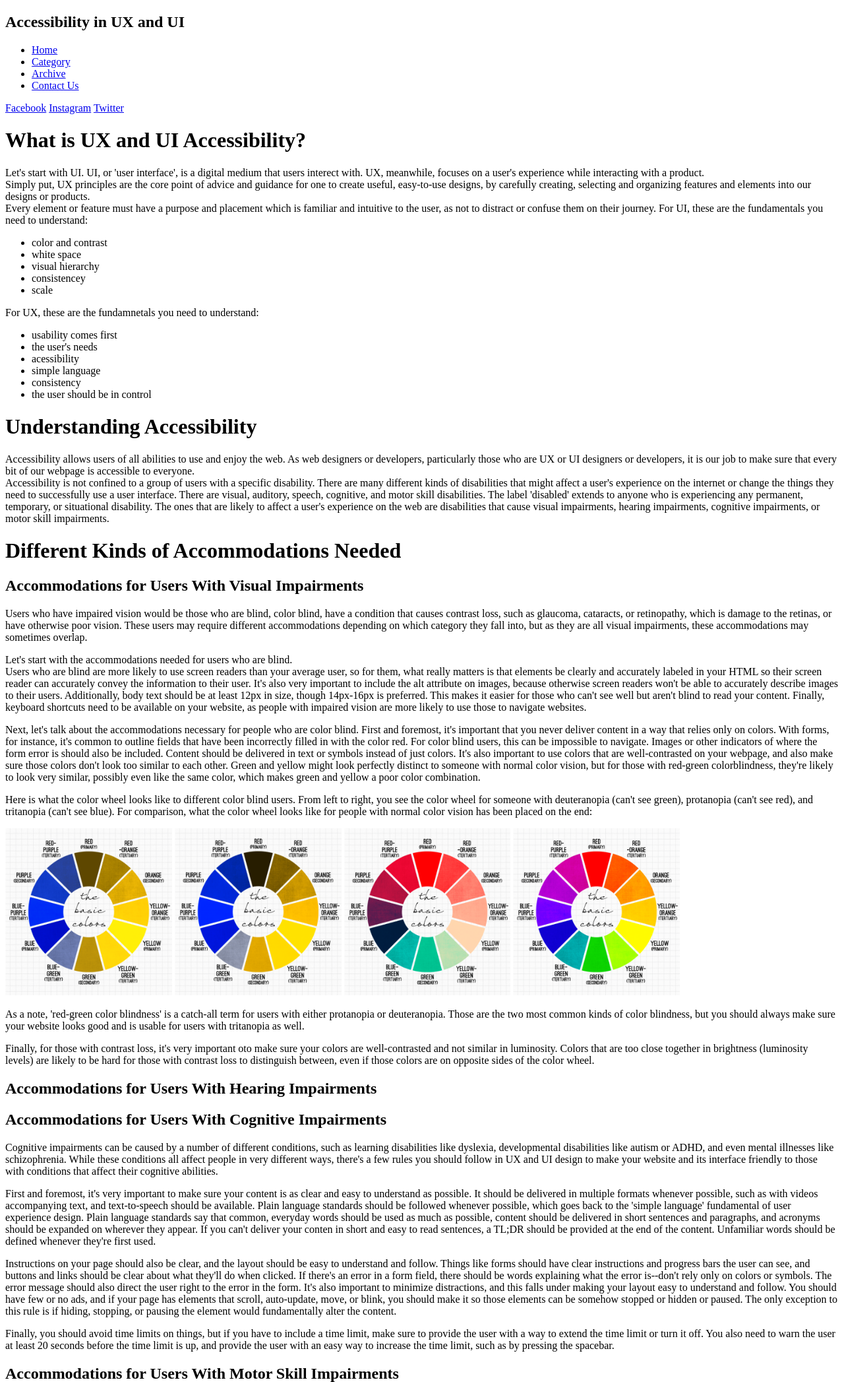
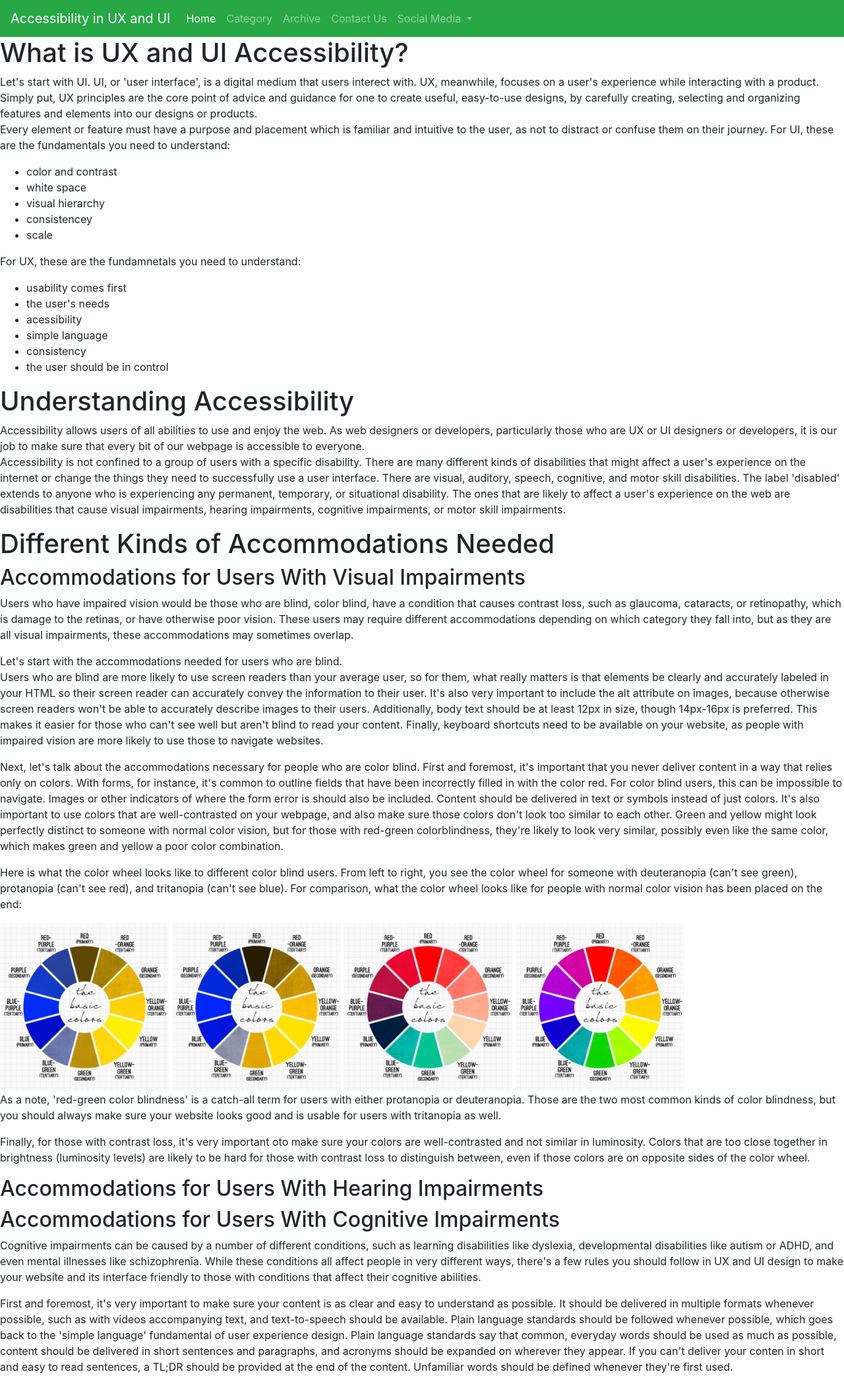
Before and after one commit to juniperhaven/web-page-project, a plain HTML site: page index.html in a window 1280 px wide. Shown: the top 2094 px of the page at 66% size. Drawn offline with nearby package versions, Linux system fonts and the light colour scheme.

Commit message:
added nav bar styling

```diff
--- a/assets/css/style.css
+++ b/assets/css/style.css
@@ -1,3 +1,7 @@
 .color-wheel {
     width: 20%;
 }
+
+.nav.navbar-nav.navbar-right li a {
+    color: white;
+}
--- a/index.html
+++ b/index.html
@@ -1,55 +1,71 @@
 <!DOCTYPE html>
 <html lang="en">
   <head>
-        <meta charset="UTF-8">
-        <meta name="viewport" content="width=device-width, initial-scale=1.0">
+
+    <meta charset="UTF-8" />
+    <meta name="viewport" content="width=device-width, initial-scale=1.0" />
     <title>Accessibilty in UX and UI</title>
-        <meta property="title" content="UX Design Principles">
-        <link rel="stylesheet" href="assets/css/style.css">
+    <meta property="title" content="UX Design Principles" />
+    <link rel="stylesheet" href="https://stackpath.bootstrapcdn.com/bootstrap/4.3.1/css/bootstrap.min.css" integrity="sha384-ggOyR0iXCbMQv3Xipma34MD+dH/1fQ784/j6cY/iJTQUOhcWr7x9JvoRxT2MZw1T" crossorigin="anonymous">
+    <link rel="stylesheet" href="assets/css/style.css" />
+
   </head>
 
   <body>
     <header>
       <!-- navigation -->
-            <nav class="nav">
-                <div class="nav-menu flex-row">
-                    <div class="nav-brand">
-                        <h1 class="text-gray">Accessibility in UX and UI</h1>
+      <nav class="navbar navbar-expand-lg navbar-dark bg-success">
+        <a class="navbar-brand" href="#">Accessibility in UX and UI</a>
+        <button class="navbar-toggler" type="button" data-toggle="collapse" data-target="#navbarNavDropdown" aria-controls="navbarNavDropdown" aria-expanded="false" aria-label="Toggle navigation">
+          <span class="navbar-toggler-icon"></span>
+        </button>
+        <div class="collapse navbar-collapse" id="navbarNavDropdown">
+          <ul class="navbar-nav">
+            <li class="nav-item active">
+              <a class="nav-link" href="#">Home <span class="sr-only">(current)</span></a>
+            </li>
+            <li class="nav-item">
+              <a class="nav-link" href="#">Category</a>
+            </li>
+            <li class="nav-item">
+              <a class="nav-link" href="#">Archive</a>
+            </li>
+            <li class="nav-item">
+                <a class="nav-link" href="#">Contact Us</a>
+              </li>
+            <li class="nav-item dropdown">
+              <a class="nav-link dropdown-toggle" href="#" id="navbarDropdownMenuLink" data-toggle="dropdown" aria-haspopup="true" aria-expanded="false">
+                Social Media
+              </a>
+              <div class="dropdown-menu" aria-labelledby="navbarDropdownMenuLink">
+                <a class="dropdown-item" href="#">Facebook</a>
+                <a class="dropdown-item" href="#">Instagram</a>
+                <a class="dropdown-item" href="#">Twitter</a>
               </div>
-                    <div>
-                        <ul class="nav-items">
-                            <li class="nav link">
-                            <a href="#" >Home</a>
-                            </li>
-                            <li class="nav link">
-                            <a href="#" >Category</a>
-                            </li>
-                            <li class="nav link">
-                            <a href="#" >Archive</a>
-                            </li>
-                            <li class="nav link">
-                            <a href="#" >Contact Us</a>
             </li>
           </ul>
         </div>
-                    <div class="social text-gray">
-                        <a href="#">Facebook</a>
-                        <a href="#">Instagram</a>
-                        <a href="#">Twitter</a>
-                    </div>
-                </div>
       </nav>
+</header>
 <!-- navigation -->
-        </header>
-
 <main>
       <h1>What is UX and UI Accessibility?</h1>
-            <p>Let's start with UI. UI, or 'user interface', is a digital medium that users interect with. UX, meanwhile, focuses on a user's experience while interacting with a product.<br>Simply put, UX principles are the core point of advice and guidance for one to create useful, easy-to-use designs, by carefully creating, selecting and organizing features and elements into our designs or products.<br>Every element or feature must have a purpose and placement which is familiar and intuitive to the user, as not to distract or confuse them on their journey. For UI, these are the fundamentals you need to understand:</p>
+      <p>
+        Let's start with UI. UI, or 'user interface', is a digital medium that
+        users interect with. UX, meanwhile, focuses on a user's experience while
+        interacting with a product.<br />Simply put, UX principles are the core
+        point of advice and guidance for one to create useful, easy-to-use
+        designs, by carefully creating, selecting and organizing features and
+        elements into our designs or products.<br />Every element or feature
+        must have a purpose and placement which is familiar and intuitive to the
+        user, as not to distract or confuse them on their journey. For UI, these
+        are the fundamentals you need to understand:
+      </p>
       <div>
         <ul>
           <li>color and contrast</li>
           <li>white space</li>
-                    <li>visual hierarchy </li>
+          <li>visual hierarchy</li>
           <li>consistencey</li>
           <li>scale</li>
         </ul>
@@ -67,31 +83,157 @@
       </div>
 
       <h1>Understanding Accessibility</h1>
-            <p>Accessibility allows users of all abilities to use and enjoy the web. As web designers or developers, particularly those who are UX or UI designers or developers, it is our job to make sure that every bit of our webpage is accessible to everyone.<br>Accessibility is not confined to a group of users with a specific disability. There are many different kinds of disabilities that might affect a user's experience on the internet or change the things they need to successfully use a user interface. There are visual, auditory, speech, cognitive, and motor skill disabilities. The label 'disabled' extends to anyone who is experiencing any permanent, temporary, or situational disability. The ones that are likely to affect a user's experience on the web are disabilities that cause visual impairments, hearing impairments, cognitive impairments, or motor skill impairments.</p>
+      <p>
+        Accessibility allows users of all abilities to use and enjoy the web. As
+        web designers or developers, particularly those who are UX or UI
+        designers or developers, it is our job to make sure that every bit of
+        our webpage is accessible to everyone.<br />Accessibility is not
+        confined to a group of users with a specific disability. There are many
+        different kinds of disabilities that might affect a user's experience on
+        the internet or change the things they need to successfully use a user
+        interface. There are visual, auditory, speech, cognitive, and motor
+        skill disabilities. The label 'disabled' extends to anyone who is
+        experiencing any permanent, temporary, or situational disability. The
+        ones that are likely to affect a user's experience on the web are
+        disabilities that cause visual impairments, hearing impairments,
+        cognitive impairments, or motor skill impairments.
+      </p>
 
       <h1>Different Kinds of Accommodations Needed</h1>
 
       <h2>Accommodations for Users With Visual Impairments</h2>
-            <p>Users who have impaired vision would be those who are blind, color blind, have a condition that causes contrast loss, such as glaucoma, cataracts, or retinopathy, which is damage to the retinas, or have otherwise poor vision. These users may require different accommodations depending on which category they fall into, but as they are all visual impairments, these accommodations may sometimes overlap.</p>
-            <p>Let's start with the accommodations needed for users who are blind.<br>Users who are blind are more likely to use screen readers than your average user, so for them, what really matters is that elements be clearly and accurately labeled in your HTML so their screen reader can accurately convey the information to their user. It's also very important to include the alt attribute on images, because otherwise screen readers won't be able to accurately describe images to their users. Additionally, body text should be at least 12px in size, though 14px-16px is preferred. This makes it easier for those who can't see well but aren't blind to read your content. Finally, keyboard shortcuts need to be available on your website, as people with impaired vision are more likely to use those to navigate websites.</p>
-            <p>Next, let's talk about the accommodations necessary for people who are color blind. First and foremost, it's important that you never deliver content in a way that relies only on colors. With forms, for instance, it's common to outline fields that have been incorrectly filled in with the color red. For color blind users, this can be impossible to navigate. Images or other indicators of where the form error is should also be included. Content should be delivered in text or symbols instead of just colors. It's also important to use colors that are well-contrasted on your webpage, and also make sure those colors don't look too similar to each other. Green and yellow might look perfectly distinct to someone with normal color vision, but for those with red-green colorblindness, they're likely to look very similar, possibly even like the same color, which makes green and yellow a poor color combination.</p>
-            <p>Here is what the color wheel looks like to different color blind users. From left to right, you see the color wheel for someone with deuteranopia (can't see green), protanopia (can't see red), and tritanopia (can't see blue). For comparison, what the color wheel looks like for people with normal color vision has been placed on the end:</p>
-            <img class="color-wheel" src="assets/images/colorblindness - deuteranopia (no green).png" alt="The color wheel that a person with green color blindness would see.">
-            <img class="color-wheel" src="assets/images/colorblindness - protanopia (no red).png" alt="The color wheel that a person with red color blindness would see.">
-            <img class="color-wheel" src="assets/images/colorblindness - tritanopia (no blue).png" alt="The color wheel that a person with blue color blindness would see.">
-            <img class="color-wheel" src="assets/images/normal color wheel.png" alt="The color wheel that people with regular color vision see.">
-            <p>As a note, 'red-green color blindness' is a catch-all term for users with either protanopia or deuteranopia. Those are the two most common kinds of color blindness, but you should always make sure your website looks good and is usable for users with tritanopia as well.</p>
-            <p>Finally, for those with contrast loss, it's very important oto make sure your colors are well-contrasted and not similar in luminosity. Colors that are too close together in brightness (luminosity levels) are likely to be hard for those with contrast loss to distinguish between, even if those colors are on opposite sides of the color wheel.</p>
+      <p>
+        Users who have impaired vision would be those who are blind, color
+        blind, have a condition that causes contrast loss, such as glaucoma,
+        cataracts, or retinopathy, which is damage to the retinas, or have
+        otherwise poor vision. These users may require different accommodations
+        depending on which category they fall into, but as they are all visual
+        impairments, these accommodations may sometimes overlap.
+      </p>
+      <p>
+        Let's start with the accommodations needed for users who are blind.<br />Users
+        who are blind are more likely to use screen readers than your average
+        user, so for them, what really matters is that elements be clearly and
+        accurately labeled in your HTML so their screen reader can accurately
+        convey the information to their user. It's also very important to
+        include the alt attribute on images, because otherwise screen readers
+        won't be able to accurately describe images to their users.
+        Additionally, body text should be at least 12px in size, though
+        14px-16px is preferred. This makes it easier for those who can't see
+        well but aren't blind to read your content. Finally, keyboard shortcuts
+        need to be available on your website, as people with impaired vision are
+        more likely to use those to navigate websites.
+      </p>
+      <p>
+        Next, let's talk about the accommodations necessary for people who are
+        color blind. First and foremost, it's important that you never deliver
+        content in a way that relies only on colors. With forms, for instance,
+        it's common to outline fields that have been incorrectly filled in with
+        the color red. For color blind users, this can be impossible to
+        navigate. Images or other indicators of where the form error is should
+        also be included. Content should be delivered in text or symbols instead
+        of just colors. It's also important to use colors that are
+        well-contrasted on your webpage, and also make sure those colors don't
+        look too similar to each other. Green and yellow might look perfectly
+        distinct to someone with normal color vision, but for those with
+        red-green colorblindness, they're likely to look very similar, possibly
+        even like the same color, which makes green and yellow a poor color
+        combination.
+      </p>
+      <p>
+        Here is what the color wheel looks like to different color blind users.
+        From left to right, you see the color wheel for someone with
+        deuteranopia (can't see green), protanopia (can't see red), and
+        tritanopia (can't see blue). For comparison, what the color wheel looks
+        like for people with normal color vision has been placed on the end:
+      </p>
+      <img
+        class="color-wheel"
+        src="assets/images/colorblindness - deuteranopia (no green).png"
+        alt="The color wheel that a person with green color blindness would see."
+      />
+      <img
+        class="color-wheel"
+        src="assets/images/colorblindness - protanopia (no red).png"
+        alt="The color wheel that a person with red color blindness would see."
+      />
+      <img
+        class="color-wheel"
+        src="assets/images/colorblindness - tritanopia (no blue).png"
+        alt="The color wheel that a person with blue color blindness would see."
+      />
+      <img
+        class="color-wheel"
+        src="assets/images/normal color wheel.png"
+        alt="The color wheel that people with regular color vision see."
+      />
+      <p>
+        As a note, 'red-green color blindness' is a catch-all term for users
+        with either protanopia or deuteranopia. Those are the two most common
+        kinds of color blindness, but you should always make sure your website
+        looks good and is usable for users with tritanopia as well.
+      </p>
+      <p>
+        Finally, for those with contrast loss, it's very important oto make sure
+        your colors are well-contrasted and not similar in luminosity. Colors
+        that are too close together in brightness (luminosity levels) are likely
+        to be hard for those with contrast loss to distinguish between, even if
+        those colors are on opposite sides of the color wheel.
+      </p>
 
       <h2>Accommodations for Users With Hearing Impairments</h2>
 
       <h2>Accommodations for Users With Cognitive Impairments</h2>
-            <p>Cognitive impairments can be caused by a number of different conditions, such as learning disabilities like dyslexia, developmental disabilities like autism or ADHD, and even mental illnesses like schizophrenia. While these conditions all affect people in very different ways, there's a few rules you should follow in UX and UI design to make your website and its interface friendly to those with conditions that affect their cognitive abilities.</p>
-            <p>First and foremost, it's very important to make sure your content is as clear and easy to understand as possible. It should be delivered in multiple formats whenever possible, such as with videos accompanying text, and text-to-speech should be available. Plain language standards should be followed whenever possible, which goes back to the 'simple language' fundamental of user experience design. Plain language standards say that common, everyday words should be used as much as possible, content should be delivered in short sentences and paragraphs, and acronyms should be expanded on wherever they appear. If you can't deliver your conten in short and easy to read sentences, a TL;DR should be provided at the end of the content. Unfamiliar words should be defined whenever they're first used.</p>
-            <p>Instructions on your page should also be clear, and the layout should be easy to understand and follow. Things like forms should have clear instructions and progress bars the user can see, and buttons and links should be clear about what they'll do when clicked. If there's an error in a form field, there should be words explaining what the error is--don't rely only on colors or symbols. The error message should also direct the user right to the error in the form. It's also important to minimize distractions, and this falls under making your layout easy to understand and follow. You should have few or no ads, and if your page has elements that scroll, auto-update, move, or blink, you should make it so those elements can be somehow stopped or hidden or paused. The only exception to this rule is if hiding, stopping, or pausing the element would fundamentally alter the content.</p>
-            <p>Finally, you should avoid time limits on things, but if you have to include a time limit, make sure to provide the user with a way to extend the time limit or turn it off. You also need to warn the user at least 20 seconds before the time limit is up, and provide the user with an easy way to increase the time limit, such as by pressing the spacebar.</p>
+      <p>
+        Cognitive impairments can be caused by a number of different conditions,
+        such as learning disabilities like dyslexia, developmental disabilities
+        like autism or ADHD, and even mental illnesses like schizophrenia. While
+        these conditions all affect people in very different ways, there's a few
+        rules you should follow in UX and UI design to make your website and its
+        interface friendly to those with conditions that affect their cognitive
+        abilities.
+      </p>
+      <p>
+        First and foremost, it's very important to make sure your content is as
+        clear and easy to understand as possible. It should be delivered in
+        multiple formats whenever possible, such as with videos accompanying
+        text, and text-to-speech should be available. Plain language standards
+        should be followed whenever possible, which goes back to the 'simple
+        language' fundamental of user experience design. Plain language
+        standards say that common, everyday words should be used as much as
+        possible, content should be delivered in short sentences and paragraphs,
+        and acronyms should be expanded on wherever they appear. If you can't
+        deliver your conten in short and easy to read sentences, a TL;DR should
+        be provided at the end of the content. Unfamiliar words should be
+        defined whenever they're first used.
+      </p>
+      <p>
+        Instructions on your page should also be clear, and the layout should be
+        easy to understand and follow. Things like forms should have clear
+        instructions and progress bars the user can see, and buttons and links
+        should be clear about what they'll do when clicked. If there's an error
+        in a form field, there should be words explaining what the error
+        is--don't rely only on colors or symbols. The error message should also
+        direct the user right to the error in the form. It's also important to
+        minimize distractions, and this falls under making your layout easy to
+        understand and follow. You should have few or no ads, and if your page
+        has elements that scroll, auto-update, move, or blink, you should make
+        it so those elements can be somehow stopped or hidden or paused. The
+        only exception to this rule is if hiding, stopping, or pausing the
+        element would fundamentally alter the content.
+      </p>
+      <p>
+        Finally, you should avoid time limits on things, but if you have to
+        include a time limit, make sure to provide the user with a way to extend
+        the time limit or turn it off. You also need to warn the user at least
+        20 seconds before the time limit is up, and provide the user with an
+        easy way to increase the time limit, such as by pressing the spacebar.
+      </p>
 
       <h2>Accommodations for Users With Motor Skill Impairments</h2>
     </main>
+    <script src="https://code.jquery.com/jquery-3.3.1.slim.min.js" integrity="sha384-q8i/X+965DzO0rT7abK41JStQIAqVgRVzpbzo5smXKp4YfRvH+8abtTE1Pi6jizo" crossorigin="anonymous"></script>
+    <script src="https://cdnjs.cloudflare.com/ajax/libs/popper.js/1.14.7/umd/popper.min.js" integrity="sha384-UO2eT0CpHqdSJQ6hJty5KVphtPhzWj9WO1clHTMGa3JDZwrnQq4sF86dIHNDz0W1" crossorigin="anonymous"></script>
+    <script src="https://stackpath.bootstrapcdn.com/bootstrap/4.3.1/js/bootstrap.min.js" integrity="sha384-JjSmVgyd0p3pXB1rRibZUAYoIIy6OrQ6VrjIEaFf/nJGzIxFDsf4x0xIM+B07jRM" crossorigin="anonymous"></script>
   </body>
 </html>
```
Lines whose indentation alone changed are shown as unchanged.
